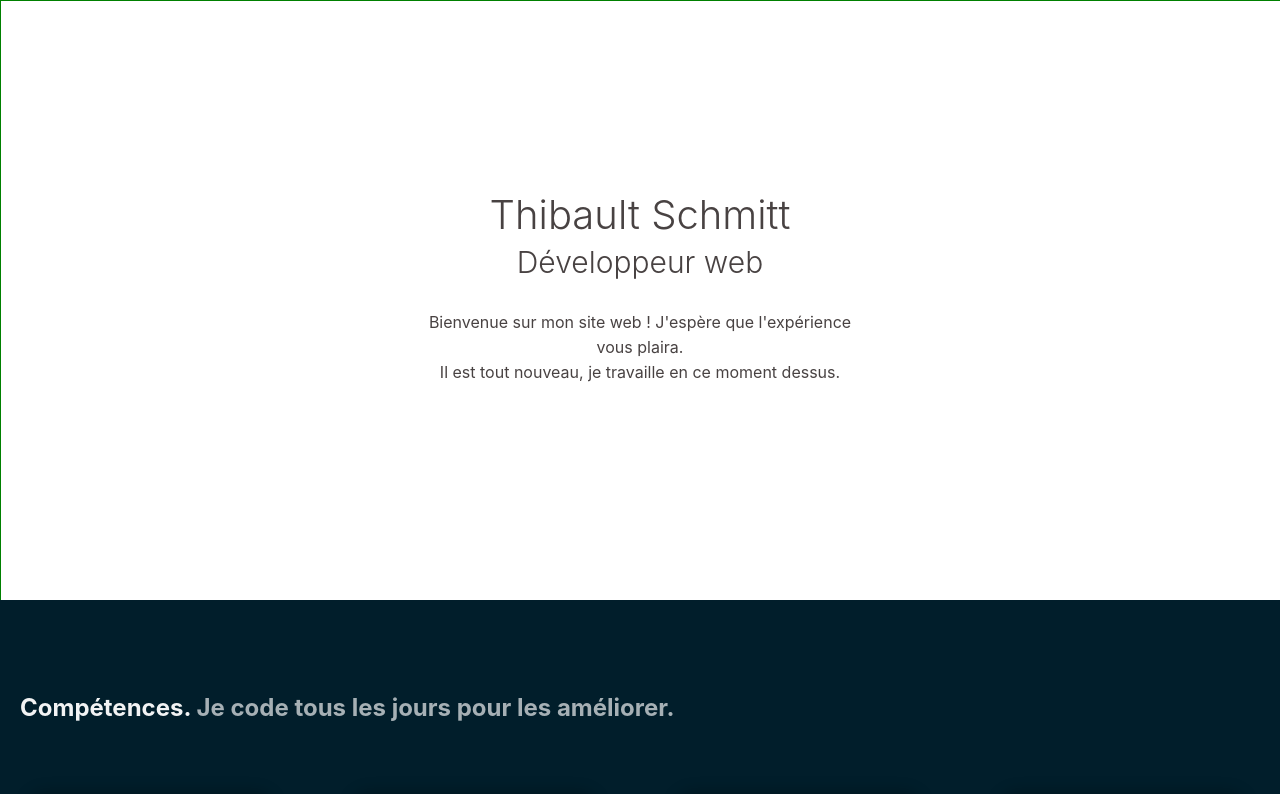
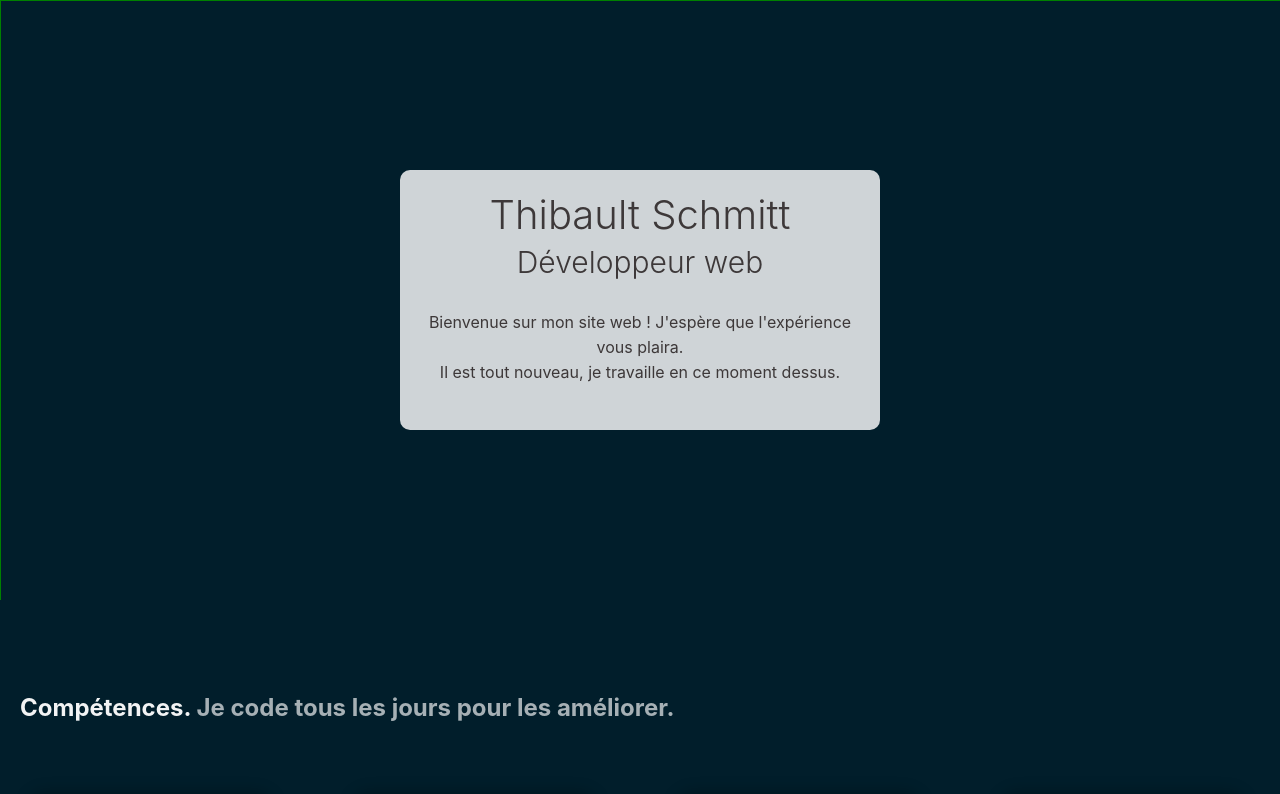
Before and after one commit to TiboLeFreapon/portifolio-actuel, a React (Create React App) app: page / in a window 1280 px wide. Shown: the top 794 px of the page. Built offline with nearby package versions, Linux system fonts and the light colour scheme.

Commit message:
changer fond d'ecfan

```diff
--- a/src/style/pageAccueil.scss
+++ b/src/style/pageAccueil.scss
@@ -6,6 +6,8 @@
     display: flex;
     justify-content: center;
     background-size: 100% 100%;
+
+    background-color: #011E2B;
 
 
     .tache{
```
